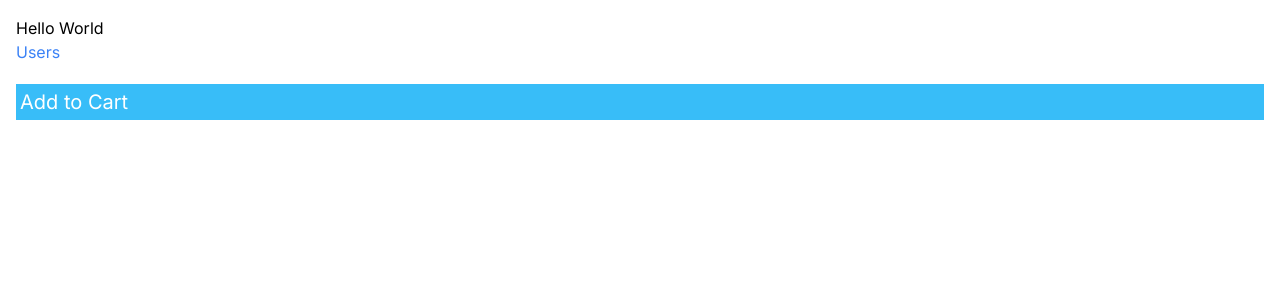
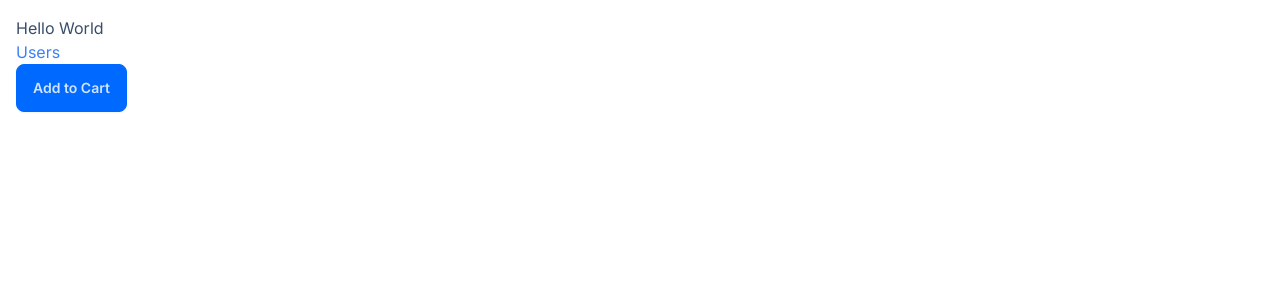
Before and after one commit to chrisvasqm/next-app, a Next.js app: page / in a window 1280 px wide. Shown: the top 300 px of the page. Built offline with nearby package versions, Linux system fonts and the light colour scheme.

Commit message:
Add DaisyUI styles

```diff
--- a/app/components/AddToCart.tsx
+++ b/app/components/AddToCart.tsx
@@ -3,7 +3,7 @@
 
 const AddToCart = () => {
     return (
-        <button onClick={() => console.log('Clicked')}>Add to Cart</button>
+        <button className='btn btn-primary' onClick={() => console.log('Clicked')}>Add to Cart</button>
     )
 }
 
--- a/app/components/ProductCard/ProductCard.tsx
+++ b/app/components/ProductCard/ProductCard.tsx
@@ -3,7 +3,7 @@
 
 const ProductCard = () => {
     return (
-        <div className='p-1 my-5 bg-sky-400 text-white text-xl hover:bg-sky-600'>
+        <div>
             <AddToCart />
         </div>
     )
--- a/app/layout.tsx
+++ b/app/layout.tsx
@@ -15,7 +15,7 @@
   children: React.ReactNode
 }) {
   return (
-    <html lang="en">
+    <html lang="en" data-theme='winter'>
       <body className={inter.className}>{children}</body>
     </html>
   )
--- a/app/users/page.tsx
+++ b/app/users/page.tsx
@@ -4,6 +4,7 @@
 interface User {
   id: number
   name: string
+  email: string
 }
 
 const UsersPage = async () => {
@@ -17,9 +18,22 @@
 
       <p>{new Date().toLocaleTimeString()}</p>
 
-      <ul>
-        {users.map(user => <li key={user.id}>{user.name}</li>)}
-      </ul>
+      <table className='table table-bordered'>
+        <thead>
+          <tr>
+            <th>Name</th>
+            <th>Email</th>
+          </tr>
+        </thead>
+        <tbody>
+          {users.map(user =>
+            <tr key={user.id}>
+              <td>{user.name}</td>
+              <td>{user.email}</td>
+            </tr>
+          )}
+        </tbody>
+      </table>
     </div>
   )
 }
--- a/package.json
+++ b/package.json
@@ -21,5 +21,8 @@
     "react-dom": "18.2.0",
     "tailwindcss": "3.4.3",
     "typescript": "5.4.3"
+  },
+  "devDependencies": {
+    "daisyui": "^4.9.0"
   }
 }
--- a/tailwind.config.ts
+++ b/tailwind.config.ts
@@ -15,6 +15,9 @@
       },
     },
   },
-  plugins: [],
+  plugins: [require('daisyui')],
+  daisyui: {
+    themes: ['winter']
+  },
 }
 export default config
```
Also changed, not shown: 1 other file (tests, documents, lock files or other folders).
